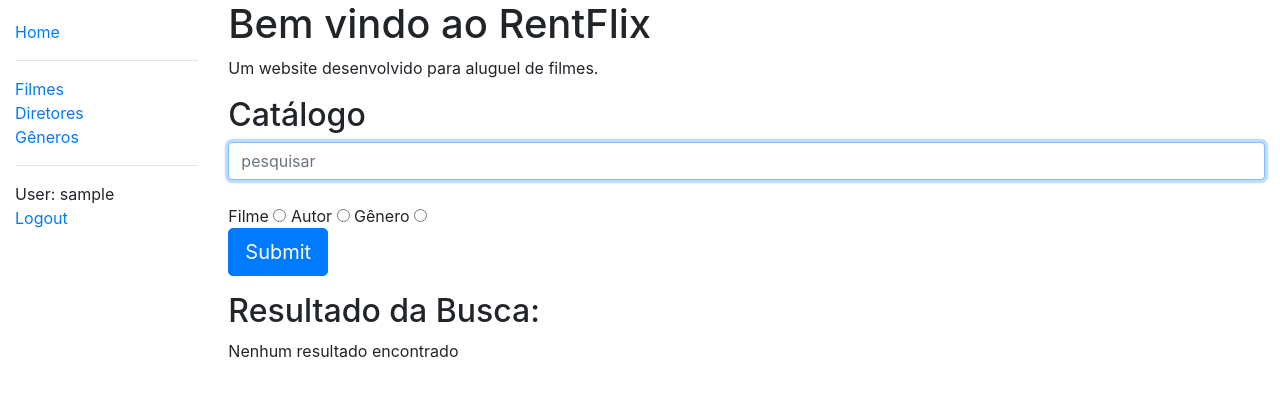
After one commit to macc-uece/rentflix, a Django app: a page that uses catalogo/templates/pesquisados.html in a window 1280 px wide. The commit adds this page. Shown: the top 397 px of the page. Run offline with Django 3.2, Linux system fonts and the light colour scheme; a user stored in the database is signed in; tables that the repository leaves empty hold one stand-in row (values such as "Sample post"); some libraries are stand-ins or nearby versions.

Commit message:
Adicionando função de pesquisa simples(apenas titulo e completo) sem funcionalidade no radio

```diff
--- a/catalogo/templates/pagamento.html
+++ b/catalogo/templates/pagamento.html
@@ -36,7 +36,7 @@
         </table>
     </div>
     <font color="red">Digite os seus dados do cartão de crédito para confirmação de aluguel:</font>
-    <div class="pricing-header px-3 py-3 pt-md-5 pb-md-4 mx-auto">
+    <form class="pricing-header px-3 py-3 pt-md-5 pb-md-4 mx-auto">
         <img src="https://icon-icons.com/icons2/1186/PNG/512/1490135017-visa_82256.png"  width="50" height="50">
 
         <img src="https://encrypted-tbn0.gstatic.com/images?q=tbn:ANd9GcTTwefv8HLieiB5YqOf3CyO34lda1wMNkgJHM2S7tH4AtQjv114"  width="50" height="40">
@@ -70,5 +70,6 @@
 
         <a class="btn btn-lg btn-primary" href="{% url 'pagar' filme_id=filme_escolhido.id %}" style="width: 100px; height: 50px">Pagar</a>
 
-    </div>
+
+    </form>
 {% endblock %}
--- /dev/null
+++ b/catalogo/templates/pesquisados.html
@@ -0,0 +1,55 @@
+{% extends "base.html" %}
+
+{% block content %}
+  <h1>Bem vindo ao RentFlix</h1>
+  <p>Um website desenvolvido para aluguel de filmes.</p>
+  <h2>Catálogo</h2>
+  <form method="GET" action="{% url 'pesquisar'  %}">
+    <div class="form-group">
+          <input type="text" class="form-control" id="palavra" name="palavra" value="{{request.GET.filmeNome}}" placeholder="pesquisar" required autofocus><br/>
+          Filme <input type="radio" name="Filme"/>
+          Autor <input type="radio" name="Autor" />
+          Gênero <input type="radio" name="Genero" /><br/>
+          <input class="btn btn-primary btn-lg" type="submit">
+    </div>
+  </form>
+
+  <h2>Resultado da Busca:</h2>
+
+    <div class="container">
+        <div class="row">
+          {% if list_filme_titulo %}
+              {% for filme_instancia in list_filme_titulo %}
+                  <div class="col-md-3" >
+                          <a href="{{ filme_instancia.get_absolute_url }}">
+                           <img src="/media/{{ filme_instancia.poster }}" alt="poster" width=200 height=auto />
+                          </a>
+                  </div>
+              {% endfor %}
+          {% else %}
+            {% if list_filme_diretor %}
+              {% for filme_instancia in list_filme_diretor %}
+                  <div class="col-md-3" >
+                          <a href="{{ filme_instancia.get_absolute_url }}">
+                           <img src="/media/{{ filme_instancia.poster }}" alt="poster" width=200 height=auto />
+                          </a>
+                  </div>
+              {% endfor %}
+            {% else %}
+              {% if list_filme_genero %}
+                {% for filme_instancia in list_filme_genero %}
+                    <div class="col-md-3" >
+                            <a href="{{ filme_instancia.get_absolute_url }}">
+                             <img src="/media/{{ filme_instancia.poster }}" alt="poster" width=200 height=auto />
+                            </a>
+                    </div>
+                {% endfor %}
+              {% else %}
+                <p>Nenhum resultado encontrado</p>
+              {% endif %}
+            {% endif %}
+          {% endif %}
+        </div>
+    </div>
+
+{% endblock %}
--- a/catalogo/urls.py
+++ b/catalogo/urls.py
@@ -13,4 +13,6 @@ urlpatterns = [
    path('genero/<int:pk>', views.GeneroDetailView.as_view(), name='genero-info'),
    path('alugar/<int:filme_id>', views.alugar, name='alugar'),
    path('pagar/<int:filme_id>', views.pagar, name='pagar'),
+   path('pesquisar/>', views.pesquisar, name='pesquisar'),
+
 ]
--- a/catalogo/views.py
+++ b/catalogo/views.py
@@ -64,6 +64,16 @@ def alugar(request, filme_id):
     }
     return render(request, 'pagamento.html', context=context)
 
+@login_required
+def pesquisar(request):
+    filmesPesquisados = request.GET.get('palavra')
+    list_filme_titulo = Filme.objects.all().filter(titulo__exact=filmesPesquisados)
+    context = {
+        'list_filme_titulo' : list_filme_titulo,
+
+    }
+    return render(request, 'pesquisados.html', context=context)
+
 
 @login_required
 def pagar(request, filme_id):
@@ -73,7 +83,7 @@ def pagar(request, filme_id):
     data_devolucao = date.fromordinal(data_atual.toordinal()+7)
     username_logado = get_perfil_logado(request)
 
-    filme_instancia.status = 'd'
+    filme_instancia.status = 'e'
     filme_instancia.data_devolucao = data_devolucao
     filme_instancia.save()
 
```
Also changed, not shown: catalogo/templates/index.html (+10 -0 lines), media/posters/pompeia_5wCKshq.jpg (added).
